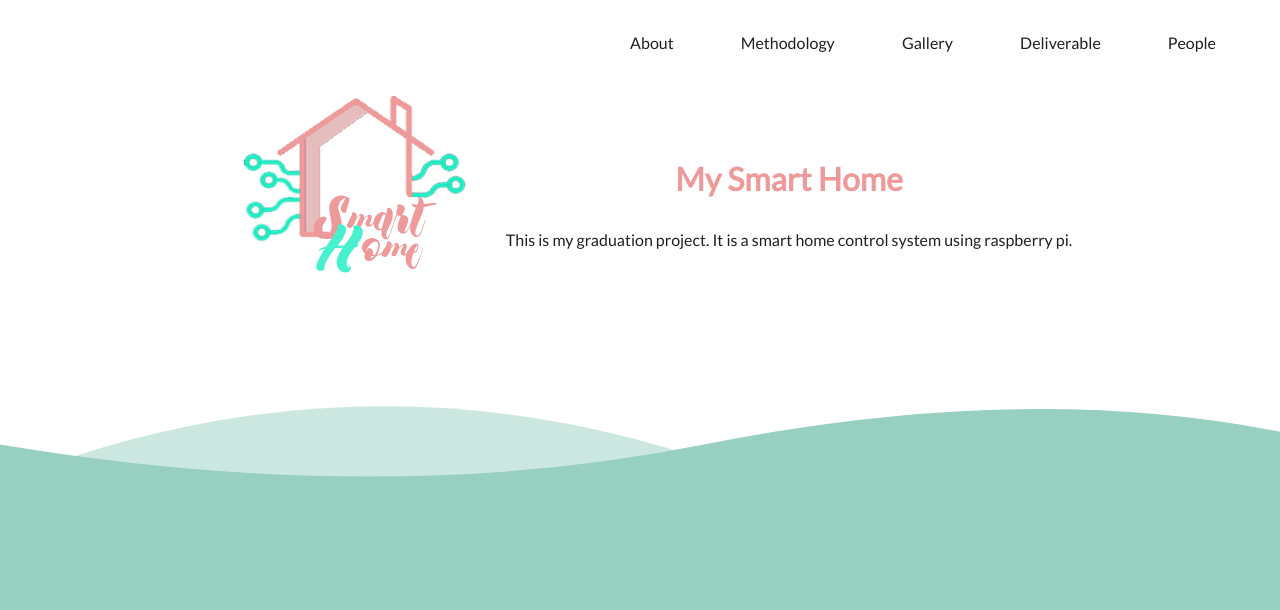
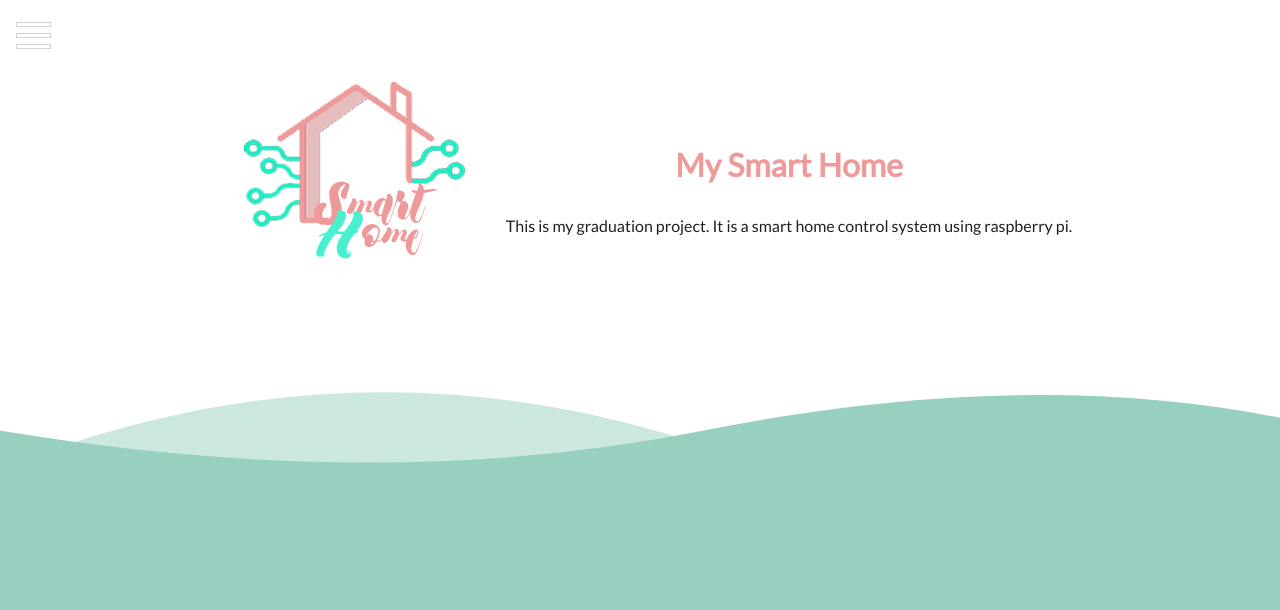
Before and after one commit to reem-codes/gp_api, a Flask app: page / in a window 1280 px wide. Shown: the top 610 px of the page. Run offline with Flask 2, Linux system fonts and the light colour scheme; parts of the project's set-up code (start-up, migrations or seed data) failed here and were passed over; some libraries are stand-ins or nearby versions.

Commit message:
edit style

```diff
--- a/web/static/css/css.css
+++ b/web/static/css/css.css
@@ -30,14 +30,16 @@ h1, h2 {
 }
 
 nav {
+  display: none;
   text-align: right;
-  padding: 1rem;
+  width: 90%;
+  margin: 0 auto;
 }
 nav a {
-  display: inline-block;
+  width: 100%;
+  display: block;
   text-decoration: none;
   padding: 1rem;
-  margin-right: 2rem;
   border: 1px solid transparent;
   border-right: none;
   border-left: none;
@@ -48,6 +50,11 @@ nav a:hover, nav a:active {
   border-color: #97D0C0;
 }
 
+header {
+  width: 100%;
+  margin: 0;
+  padding: 0;
+}
 header section {
   padding: 0 5rem;
   display: flex;
@@ -233,7 +240,37 @@ svg {
   margin: 0;
 }
 
-@media screen and (width < 850px) {
+.container-display {
+  display: block;
+  cursor: pointer;
+  padding: 1rem;
+  margin: 0;
+}
+.container-display .bar1, .container-display .bar2, .container-display .bar3 {
+  width: 35px;
+  height: 5px;
+  border: 1px solid #D3D3D3;
+  margin: 6px 0;
+  transition: 0.4s;
+}
+
+.change .bar1 {
+  -webkit-transform: rotate(-45deg) translate(-9px, 6px);
+  transform: rotate(-45deg) translate(-9px, 6px);
+}
+.change .bar2 {
+  opacity: 0;
+}
+.change .bar3 {
+  -webkit-transform: rotate(45deg) translate(-8px, -8px);
+  transform: rotate(45deg) translate(-8px, -8px);
+}
+
+.display {
+  display: block;
+}
+
+@media only screen and (max-width: 850px) {
   nav {
     margin: 0 auto;
     padding: 1rem 0;
@@ -245,7 +282,15 @@ svg {
   }
 
   header section {
-    padding: 0 1rem;
+    flex-direction: column;
+  }
+
+  #gallery img {
+    width: 40% !important;
+  }
+
+  #deliverable article {
+    width: 40% !important;
   }
 }
 
--- a/web/static/css/css.scss
+++ b/web/static/css/css.scss
@@ -36,13 +36,16 @@ h1, h2{
   text-transform: capitalize;
 }
 nav {
+  display: none;
   text-align: right;
-  padding: 1rem;
+  //padding: 1rem;
+  width: 90%;
+  margin: 0 auto;
   a {
-    display: inline-block;
+    width: 100%;
+    display: block;
     text-decoration: none;
     padding: 1rem;
-    margin-right: 2rem;
     border: 1px solid transparent;
     border-right: none;
     border-left: none;
@@ -54,6 +57,9 @@ nav {
   }
 }
 header {
+  width: 100%;
+  margin: 0;
+  padding: 0;
   section {
     padding: 0 5rem;
     display: flex;
@@ -251,7 +257,41 @@ svg {
 }
 
 
-@media screen and (width < 850px) {
+.container-display {
+  display: block;
+  cursor: pointer;
+  padding: 1rem;
+  margin: 0;
+  .bar1, .bar2, .bar3 {
+    width: 35px;
+    height: 5px;
+    border: 1px solid $gray;
+    margin: 6px 0;
+    transition: 0.4s;
+  }
+
+}
+.change {
+  .bar1 {
+
+    -webkit-transform: rotate(-45deg) translate(-9px, 6px);
+    transform: rotate(-45deg) translate(-9px, 6px);
+  }
+  .bar2 {
+    opacity: 0;
+  }
+  .bar3 {
+    -webkit-transform: rotate(45deg) translate(-8px, -8px) ;
+    transform: rotate(45deg) translate(-8px, -8px) ;
+  }
+}
+
+.display{
+  display: block;
+}
+
+
+@media only screen  and (max-width: 850px) {
   nav {
     margin: 0 auto;
     padding: 1rem 0;
@@ -259,13 +299,22 @@ svg {
     a {
       padding: .5rem;
       margin: .25rem;
-
     }
   }
   header {
     section {
-      padding: 0 1rem;
+      flex-direction: column;
     }
   }
 
+  #gallery {
+    img {
+      width: 40% !important;
+    }
+  }
+  #deliverable {
+    article {
+      width: 40% !important;
+    }
+  }
 }
--- a/web/templates/index.html
+++ b/web/templates/index.html
@@ -4,10 +4,18 @@
     <meta charset="UTF-8">
     <title>{{ title }}</title>
     <meta name="viewport" content="width=device-width, initial-scale=1.0" />
+    <script src="https://ajax.googleapis.com/ajax/libs/jquery/2.1.1/jquery.min.js"></script>
     <link rel="stylesheet" href="{{ url_for('static', filename='css/css.css')}}" />
+
 </head>
 <body>
 <header>
+
+    <div class="container-display" id="display-menu">
+        <div class="bar1"></div>
+        <div class="bar2"></div>
+        <div class="bar3"></div>
+    </div>
     <nav>
         <a href="#about">about</a>
         <a href="#methodology">methodology</a>
@@ -44,6 +52,16 @@
             <p>This mobile application works as the user interface. Its main job is sending requests and recieving responses from the server</p>
         </article>
         <article>
+            <div class="img"><img src="{{url_for('static', filename='media/server.png')}}" /></div>
+            <div>
+                <h2>Web Application</h2>
+                <a href="https://github.com/reem-codes/gp_api">
+                    <ion-icon name="logo-github"></ion-icon>
+                </a>
+            </div>
+            <p>This is a REST API web application for managing communication between the androind application and the raspberry pi script. </p>
+        </article>
+        <article>
             <div class="img"><img src="{{url_for('static', filename='media/raspberry_P.png')}}" /></div>
             <div>
                 <h2>Raspberry Pi</h2>
@@ -54,16 +72,7 @@
 
             <p>This script is installed in any raspberry pi's device. Upon running, the script first check if the raspberry has been registered to the server then logs in. Otherwise, it connects to the server to register. After that, it keeps checking for new commands to execute them.</p>
         </article>
-        <article>
-            <div class="img"><img src="{{url_for('static', filename='media/server.png')}}" /></div>
-            <div>
-                <h2>Web Application</h2>
-                <a href="https://github.com/reem-codes/gp_api">
-                    <ion-icon name="logo-github"></ion-icon>
-                </a>
-            </div>
-            <p>This is a REST API web application for managing communication between the androind application and the raspberry pi script. </p>
-        </article>
+
     </div>
 </section>
 <svg style="transform: rotate(180deg)" viewbox="0 0 100 25">
@@ -156,5 +165,13 @@
     <p>&copy;{{now.year}} <a href="https://reem-codes.com">reem-codes</a>. All rights reserved.</p>
 </footer>
 <script src="https://unpkg.com/ionicons@5.0.0/dist/ionicons.js"></script>
+<script>
+    $(document).ready(function(){
+        $("#display-menu").click(function(){
+            $(this).toggleClass("change");
+            $("body > header nav").toggleClass("display");
+        });
+    });
+</script>
 </body>
 </html>
```
Also changed, not shown: 1 other file.
